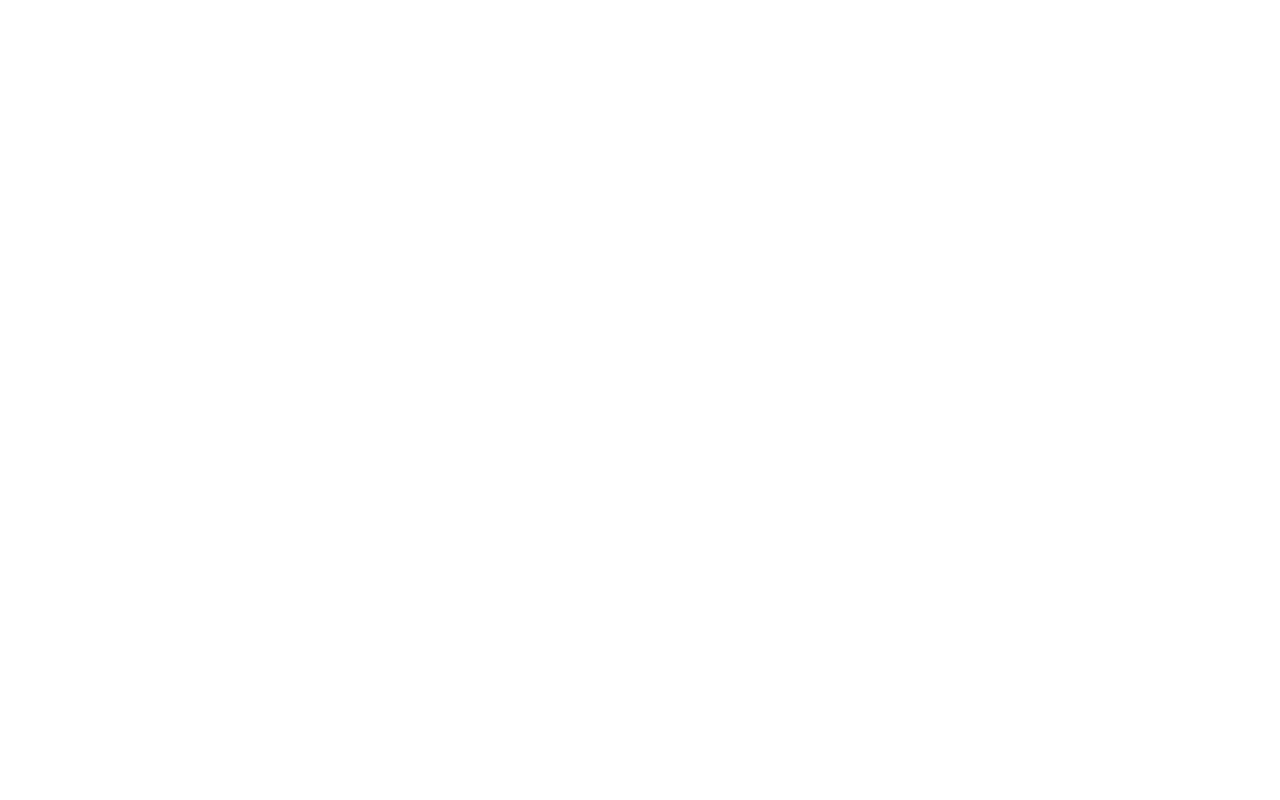
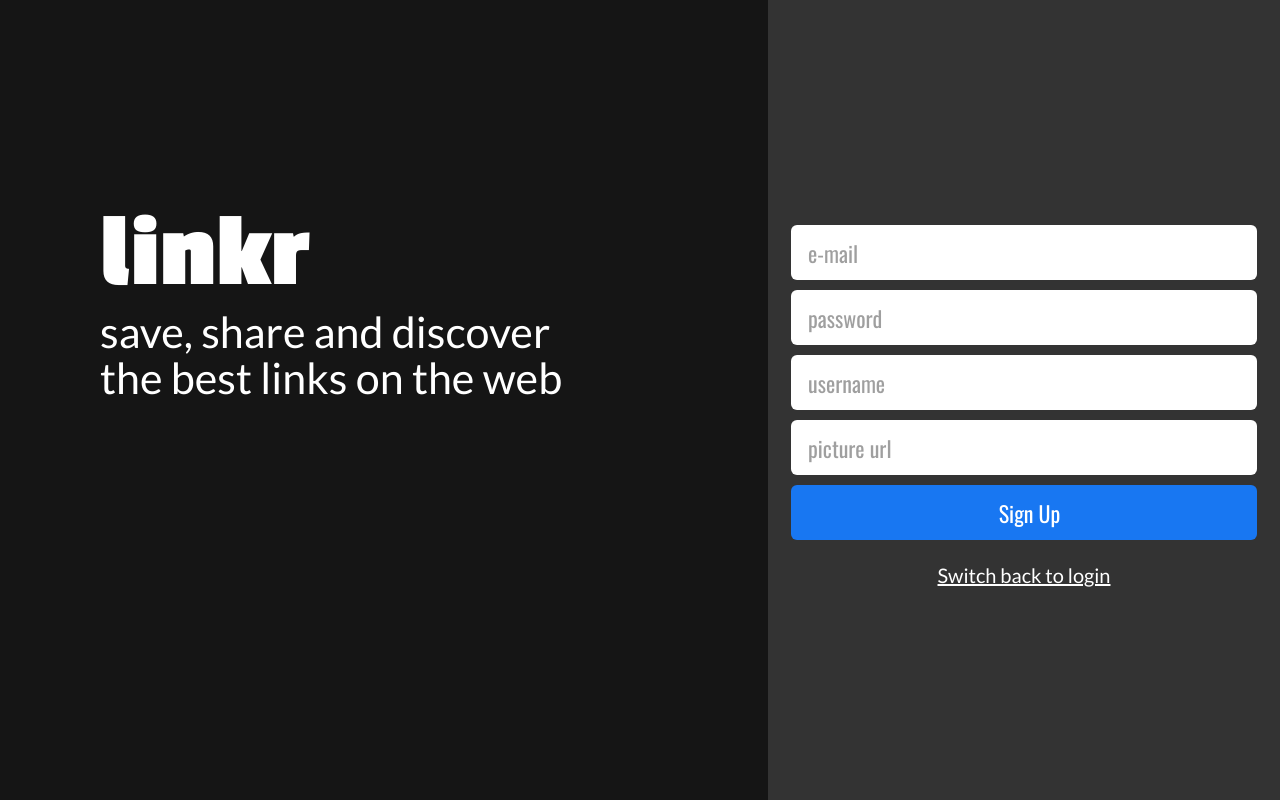
Before and after one commit to CellimMg/linkr-front, a React app: page /signup in a window 1280 px wide. Before the commit this address had no page. Built offline with nearby package versions, Linux system fonts and the light colour scheme.

Commit message:
[feature] adiciona tela de signup e comunicação com o banco

```diff
--- a/package.json
+++ b/package.json
@@ -3,10 +3,13 @@
   "version": "0.1.0",
   "private": true,
   "dependencies": {
+    "axios": "^0.27.2",
     "react": "^17.0.2",
     "react-dom": "^17.0.2",
     "react-router-dom": "^6.3.0",
-    "react-scripts": "^4.0.3"
+    "react-scripts": "^4.0.3",
+    "react-toastify": "4.1",
+    "styled-components": "^5.3.5"
   },
   "scripts": {
     "start": "react-scripts start",
--- a/public/index.html
+++ b/public/index.html
@@ -1,13 +1,20 @@
 <!DOCTYPE html>
 <html lang="pt-br">
+
 <head>
   <meta charset="utf-8" />
   <meta name="viewport" content="width=device-width, initial-scale=1" />
   <title>Linkr</title>
-    <link rel="shortcut icon" href="https://emojipedia-us.s3.dualstack.us-west-1.amazonaws.com/thumbs/320/apple/285/link_1f517.png" />
+  <link rel="preconnect" href="https://fonts.googleapis.com">
+  <link rel="preconnect" href="https://fonts.gstatic.com" crossorigin>
+  <link
+    href="https://fonts.googleapis.com/css2?family=Lato:wght@400;700&family=Oswald:wght@400;700&family=Passion+One:wght@700&display=swap"
+    rel="stylesheet">
 </head>
+
 <body>
   <noscript>You need to enable JavaScript to run this app.</noscript>
   <div class="root"></div>
 </body>
+
 </html>
--- a/src/components/App.js
+++ b/src/components/App.js
@@ -1,10 +1,18 @@
 import { BrowserRouter, Routes, Route } from "react-router-dom";
-export default function App(){
-    return(
-        <BrowserRouter>
-            <Routes>
-                <Route path="/" />
-            </Routes>
-        </BrowserRouter>
+import GlobalStyle from "../globalStyle.js";
+import SignUp from "./signup/SignUp.js";
+
+
+export default function App() {
+    return (
+        <>
+            <GlobalStyle />
+            <BrowserRouter>
+                <Routes>
+                    <Route path="/" />
+                    <Route path="/signup" element={<SignUp />} />
+                </Routes>
+            </BrowserRouter>
+        </>
     )
 }
--- /dev/null
+++ b/src/components/signup/SignUp.js
@@ -0,0 +1,160 @@
+import styledComponents from "styled-components";
+import { useNavigate } from "react-router-dom";
+import { ToastContainer } from 'react-toastify';
+import 'react-toastify/dist/ReactToastify.css';
+import { useState } from "react";
+import { isEmailValid, isNameValid, isPassValid, isPictureValid, showError, signUpUser } from "./SignUpController";
+export default function SignUp() {
+
+    const navigate = useNavigate();
+    const [email, setEmail] = useState("");
+    const [password, setPassword] = useState("");
+    const [userName, setUserName] = useState("");
+    const [picture, setPicture] = useState("");
+    const [loading, setLoading] = useState(false);
+
+    async function submitForm(event) {
+        setLoading(true);
+        event.preventDefault();
+        if (isEmailValid(email) && isPassValid(password) && isNameValid(userName) && isPictureValid(picture)) {
+            try {
+                await signUpUser(email, password, userName, picture);
+                navigate("/");
+            } catch (error) {
+                showError(error.response.data.message);
+            }
+        }
+        setLoading(false);
+    }
+
+    return (
+        <Body>
+            <LeftBody>
+                <div><span>linkr</span></div>
+                <div><span>save, share and discover<br />
+                    the best links on the web</span></div>
+            </LeftBody>
+            <RightBody>
+                <Form onSubmit={loading ? () => { } : submitForm} loading={loading}>
+                    <input onChange={e => setEmail(e.target.value)} type={"email"} placeholder="e-mail"></input>
+                    <input onChange={e => setPassword(e.target.value)} type={"password"} placeholder="password"></input>
+                    <input onChange={e => setUserName(e.target.value)} type={"text"} placeholder="username"></input>
+                    <input onChange={e => setPicture(e.target.value)} type={"url"} placeholder="picture url"></input>
+                    <button>Sign Up</button>
+                </Form>
+                <span>Switch back to login</span>
+                <ToastContainer />
+            </RightBody>
+        </Body>
+    );
+
+}
+
+const Body = styledComponents.div`
+    width: 100%;
+    height: 100%;
+    background-color: #151515;
+    display: flex;
+
+    @media screen and (max-width: 720px){
+        flex-flow: column;
+    }
+
+`;
+
+const LeftBody = styledComponents.div`
+    padding-left: 100px;
+    padding-bottom: 200px;
+    width: 60%;
+    height: 100%;
+    display: flex;
+    flex-flow: column;
+    justify-content: center;
+
+    color: white;
+    font-family: 'Oswald', sans-serif;
+    font-size: 43px;
+
+    div:nth-child(1) span{
+        font-family: 'Passion One', cursive;
+        font-weight: 700;
+        font-size: 106px;
+    }
+
+    @media screen and (max-width: 720px){
+        height: 25%;
+        width: 100%;
+        padding: 0px;
+        align-items: center;
+
+        color: white;
+        font-family: 'Oswald', sans-serif;
+        font-size: 23px;
+
+        div:nth-child(1) span{
+            font-family: 'Passion One', cursive;
+            font-weight: 700;
+            font-size: 76px;
+        }
+    }
+`;
+
+const RightBody = styledComponents.div`
+    width: 40%;
+    height: 100%;
+    background-color: #333333;
+    display: flex;
+    flex-flow: column;
+    justify-content: center;
+    align-items: center;
+
+    span{
+        font-family: 'Lato', sans-serif;
+        font-size 20px;
+        color: white;
+        text-decoration: underline;
+    }
+
+    span:hover{
+        cursor: pointer;
+    }
+
+    @media screen and (max-width: 720px){
+        height: 75%;
+        width: 100%;
+    }
+`;
+
+const Form = styledComponents.form`
+    width: 100%;
+    margin-bottom: 25px;
+    padding: 0px 23px;
+
+    input, button{
+        font-family: 'Oswald', sans-serif;
+        color: #9F9F9F;
+        font-size: 22px;
+        width: 100%;
+        height: 55px;
+        background-color: white;
+        border-radius: 6px;
+        margin-top: 10px;
+        border: none;
+        padding-left: 17px;
+    }
+
+    input::placeholder{
+        font-family: 'Oswald', sans-serif;
+        color: #9F9F9F;
+        font-size: 22px;
+    }
+
+    button{
+        background-color: ${props => props.loading ? "#A2C7F7" : "#1877F2"};
+        color: white;
+    }
+
+    button:hover{
+        cursor: pointer;
+    }
+`;
--- /dev/null
+++ b/src/components/signup/SignUpController.js
@@ -0,0 +1,54 @@
+import { toast } from 'react-toastify';
+import { signUp } from '../../repositories/authRepository.js';
+export async function signUpUser(email, password, name, pictureUrl) {
+    try {
+        await signUp({ email, password, name, pictureUrl });
+    } catch (error) {
+        throw error;
+    }
+}
+
+
+export function isEmailValid(email) {
+    if (email === "") {
+        showError("Informe seu email!");
+        return false;
+    }
+    return true;
+}
+
+export function isPassValid(pass) {
+    if (pass === "") {
+        showError("Informe sua senha!");
+        return false;
+    }
+    return true;
+}
+
+export function isNameValid(name) {
+    if (name === "") {
+        showError("Informe seu nome!");
+        return false;
+    }
+    return true;
+}
+
+export function isPictureValid(picture) {
+    if (picture === "") {
+        showError("Informe sua foto!");
+        return false;
+    }
+    return true;
+}
+
+export function showError(text) {
+    toast.error(text, {
+        position: "top-right",
+        autoClose: 5000,
+        hideProgressBar: false,
+        closeOnClick: true,
+        pauseOnHover: true,
+        draggable: true,
+        progress: undefined,
+    });
+}
--- /dev/null
+++ b/src/globalStyle.js
@@ -0,0 +1,147 @@
+import {
+    createGlobalStyle
+}
+
+    from "styled-components";
+
+const GlobalStyle = createGlobalStyle` html,
+body,
+div,
+span,
+applet,
+object,
+iframe,
+h1,
+h2,
+h3,
+h4,
+h5,
+h6,
+p,
+blockquote,
+pre,
+a,
+abbr,
+acronym,
+address,
+big,
+cite,
+code,
+del,
+dfn,
+em,
+img,
+ins,
+kbd,
+q,
+s,
+samp,
+small,
+strike,
+strong,
+sub,
+sup,
+tt,
+var,
+b,
+u,
+i,
+center,
+dl,
+dt,
+dd,
+ol,
+ul,
+li,
+fieldset,
+form,
+label,
+legend,
+table,
+caption,
+tbody,
+tfoot,
+thead,
+tr,
+th,
+td,
+article,
+aside,
+canvas,
+details,
+embed,
+figure,
+figcaption,
+footer,
+header,
+hgroup,
+menu,
+nav,
+output,
+ruby,
+section,
+summary,
+time,
+mark,
+audio,
+video {
+    margin: 0;
+    padding: 0;
+    border: 0;
+    font-size: 100%;
+    font: inherit;
+    vertical-align: baseline;
+}
+/* HTML5 display-role reset for older browsers */
+article,
+aside,
+details,
+figcaption,
+figure,
+footer,
+header,
+hgroup,
+menu,
+nav,
+section {
+    display: block;
+}
+body {
+    line-height: 1;
+}
+ol,
+ul {
+    list-style: none;
+}
+blockquote,
+q {
+    quotes: none;
+}
+blockquote:before,
+blockquote:after,
+q:before,
+q:after {
+    content: '';
+    content: none;
+}
+table {
+    border-collapse: collapse;
+    border-spacing: 0;
+}
+html,
+body,
+.root {
+    width: 100%;
+    height: 100%;
+}
+
+*, span {
+    box-sizing: border-box;
+    font-family: 'Lato', sans-serif;
+    font-weight: 400;
+    color: #FFFFFF
+}
+`;
+
+
+export default GlobalStyle;
--- /dev/null
+++ b/src/repositories/authRepository.js
@@ -0,0 +1,6 @@
+import axios from "axios";
+import url from "./server.js"
+export async function signUp(data) {
+    console.log(url);
+    await axios.post(`${url}/sign-up`, data);
+}
--- /dev/null
+++ b/src/repositories/server.js
@@ -0,0 +1,3 @@
+const url = "http://localhost:4000";
+
+export default url;
```
Also changed, not shown: 1 other file. Lines whose indentation alone changed are shown as unchanged.
